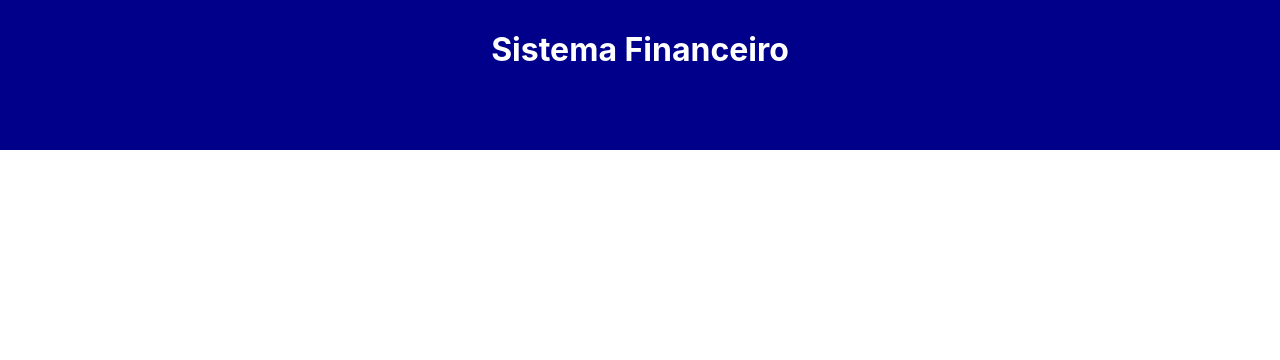
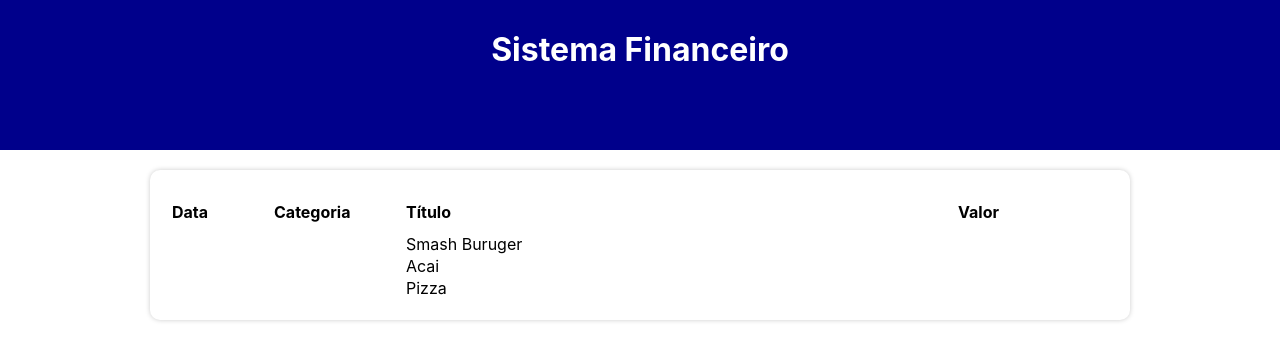
Before and after one commit to filipezaidan/expense-tracker, a React (Create React App) app: page / in a window 1280 px wide. Shown: the top 360 px of the page. Built offline with nearby package versions, Linux system fonts and the light colour scheme.

Commit message:
add "TableArea" component

```diff
--- a/src/App.tsx
+++ b/src/App.tsx
@@ -1,16 +1,22 @@
-import {useState} from 'react'
+import { useState, useEffect} from 'react'
 
 import * as C from './App.styles';
 import { Item } from './types/item';
 import { Categorie } from './types/categories';
 import { items } from './data/items';
 import { categories } from './data/categories';
-import { getCurrentMonth } from './data/helpers/dateFilter';
+import { getCurrentMonth, filterListByMonth } from './data/helpers/dateFilter';
+import { TableArea } from './components/TableArea';
+
 
 const App = () => {
   const [list, setList] =  useState(items);
   const [filteredList, setFilteredList] = useState<Item[]>([]);
   const [currentMonth, setCurrentMonth] = useState(getCurrentMonth());
+
+  useEffect(() => {
+    setFilteredList(filterListByMonth(list, currentMonth))
+  },[list, currentMonth])
 
   return(
     <C.Container>
@@ -21,7 +27,10 @@ const App = () => {
 
         {/* Área e informações */}
         {/* Área de inserção */}
+
         {/* Tabela de itens */}
+        <TableArea list={filteredList}/>
+
 
       </C.Body>
     </C.Container>
--- /dev/null
+++ b/src/components/TableArea/index.tsx
@@ -0,0 +1,31 @@
+import { Item } from '../../types/item';
+import * as C from './styles';
+
+type Props = {
+    list: Item[]
+}
+
+export const TableArea = ({list} : Props) =>{
+    return(
+        <C.Table>
+            <thead>
+                <tr>
+                    <C.TableHeadColumn width={100}>Data</C.TableHeadColumn>
+                    <C.TableHeadColumn width={130}>Categoria</C.TableHeadColumn>
+                    <C.TableHeadColumn>Título</C.TableHeadColumn>
+                    <C.TableHeadColumn width={150}>Valor</C.TableHeadColumn>
+                </tr>
+            </thead>
+            <tbody>
+                {list.map((item, index) => (
+                    <tr key={index}>
+                        <td></td>
+                        <td></td>
+                        <td>{item.title}</td>
+                        <td></td>
+                    </tr>
+                ))}
+            </tbody>
+        </C.Table>
+    );
+}
--- /dev/null
+++ b/src/components/TableArea/styles.ts
@@ -0,0 +1,18 @@
+import styled from 'styled-components';
+
+export const Table = styled.table`
+    width: 100%;
+    background-color: #fff;
+    padding: 20px;
+    box-shadow: 0px 0px 5px #CCC;
+    border-radius: 10px;
+    margin-top: 20px;
+
+`;
+
+export const TableHeadColumn = styled.th`
+    width: ${(props: { width?: number; }) => props.width ? `${props.width}px`: 'auto'};
+    padding: 10px 0;
+    text-align: left;
+
+`;
--- a/src/data/helpers/dateFilter.ts
+++ b/src/data/helpers/dateFilter.ts
@@ -6,14 +6,17 @@ export const getCurrentMonth = () => {
     return `${now.getFullYear()}-${now.getMonth()+1}`
 }
 
+export const filterListByMonth = (list: Item[], date: string): Item[] => {
+    let newList: Item[] = [];
+    let [year, month] = date.split('-');
 
-// export const filterListByMonth = (list: Item[], date: string): Item[] => {
-//     let newList: Item[] = [];
-//     let [year, month] = date.split('-');
-
-//     for(let i in list){
-//         list[i].date.getFullYear() === parseInt(year) &&
-//         list[i].data.getMonth() + 1 === parseJsonConfigFileContent(month)
-//         }
-//     return new newList;
-// })
+    for(let i in list){
+        if(
+            list[i].date.getFullYear() === parseInt(year) &&
+            list[i].date.getMonth() + 1 === parseInt(month)
+        ){
+            newList.push(list[i]);
+        }
+    }
+    return newList;
+}
```
